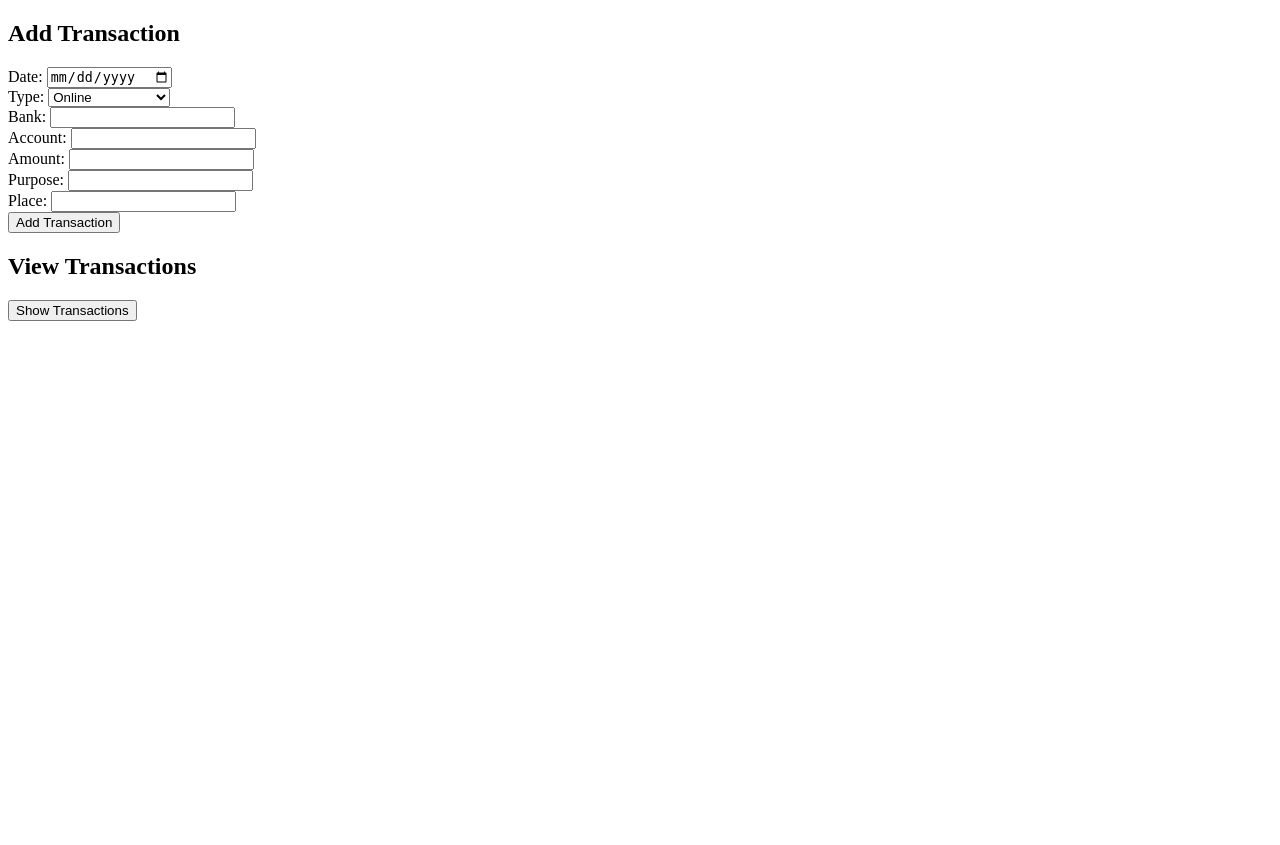
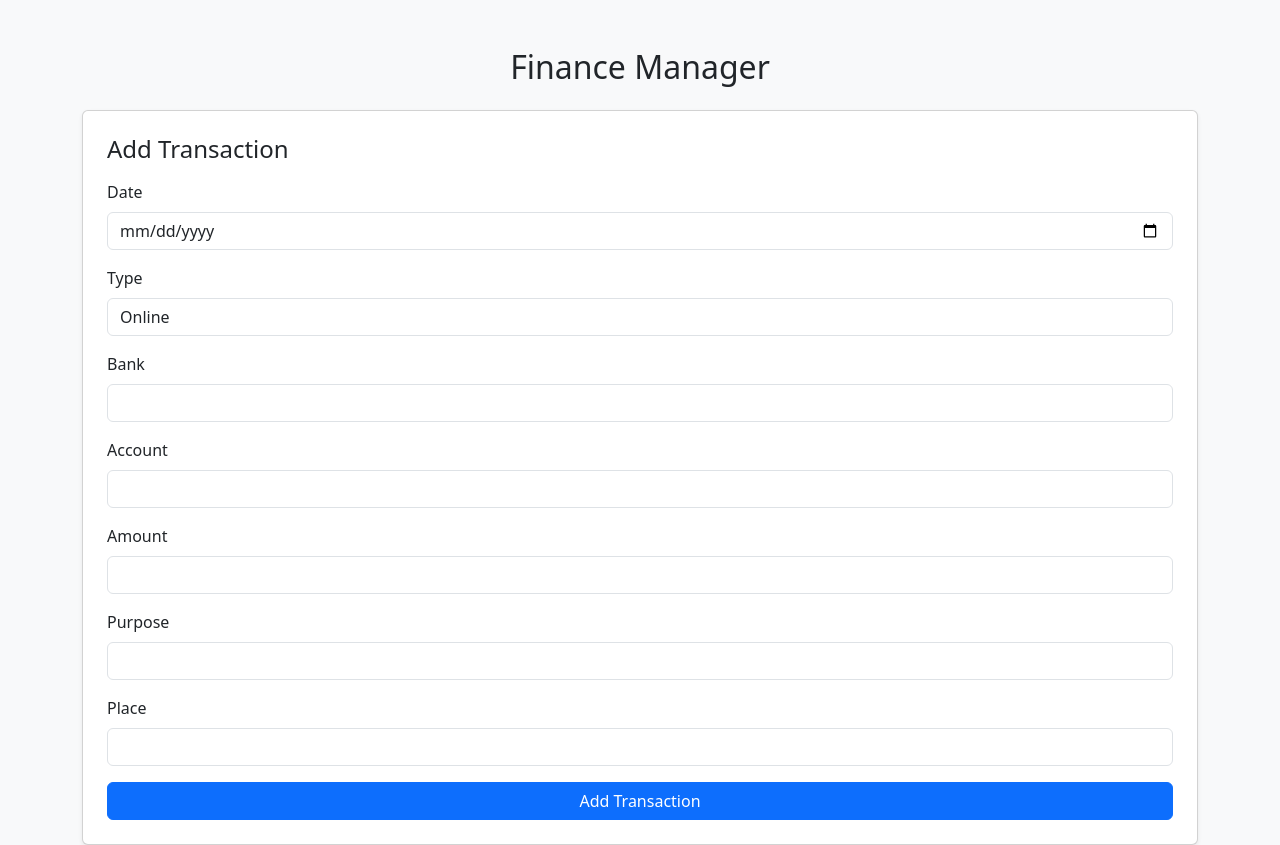
Before and after one commit to lokeshsandhu/Finance-Manager, a Flask app: page / in a window 1280 px wide. Before the commit the page ends 321 px from the top, so only its background shows below. Run offline with Flask 3, Linux system fonts and the light colour scheme; parts of the project's set-up code (start-up, migrations or seed data) failed here and were passed over.

Commit message:
Update index.html

```diff
--- a/templates/index.html
+++ b/templates/index.html
@@ -1,39 +1,76 @@
-<!DOCTYPE html>
-<html>
+<!DOCTYPE html><html lang="en">
 <head>
+    <meta charset="UTF-8">
+    <meta name="viewport" content="width=device-width, initial-scale=1.0">
     <title>Finance Manager</title>
+    <link href="https://cdn.jsdelivr.net/npm/bootstrap@5.3.0/dist/css/bootstrap.min.css" rel="stylesheet">
+    <script src="https://code.jquery.com/jquery-3.6.0.min.js"></script>
 </head>
-<body>
-    <h2>Add Transaction</h2>
-    <form action="/add_transaction" method="post">
-        Date: <input type="date" name="date"><br>
-        Type: <select name="type">
+<body class="bg-light">
+    <div class="container mt-5">
+        <h2 class="text-center mb-4">Finance Manager</h2><div class="card p-4 shadow-sm">
+        <h4 class="mb-3">Add Transaction</h4>
+        <form id="transaction-form">
+            <div class="mb-3">
+                <label class="form-label">Date</label>
+                <input type="date" class="form-control" name="date" required>
+            </div>
+            <div class="mb-3">
+                <label class="form-label">Type</label>
+                <select class="form-control" name="type" required>
                     <option>Online</option>
                     <option>In-Person</option>
                     <option>Interac</option>
                     <option>Cash</option>
                     <option>Across Accounts</option>
-        </select><br>
-        Bank: <input type="text" name="bank"><br>
-        Account: <input type="text" name="account"><br>
-        Amount: <input type="number" name="amount"><br>
-        Purpose: <input type="text" name="purpose"><br>
-        Place: <input type="text" name="place"><br>
-        <input type="submit" value="Add Transaction">
+                </select>
+            </div>
+            <div class="mb-3">
+                <label class="form-label">Bank</label>
+                <input type="text" class="form-control" name="bank">
+            </div>
+            <div class="mb-3">
+                <label class="form-label">Account</label>
+                <input type="text" class="form-control" name="account">
+            </div>
+            <div class="mb-3">
+                <label class="form-label">Amount</label>
+                <input type="number" class="form-control" name="amount" required>
+            </div>
+            <div class="mb-3">
+                <label class="form-label">Purpose</label>
+                <input type="text" class="form-control" name="purpose" required>
+            </div>
+            <div class="mb-3">
+                <label class="form-label">Place</label>
+                <input type="text" class="form-control" name="place" required>
+            </div>
+            <button type="submit" class="btn btn-primary w-100">Add Transaction</button>
         </form>
-
-    <h2>View Transactions</h2>
-    <button onclick="fetchTransactions()">Show Transactions</button>
-    <div id="transactions"></div>
+        <div id="response-message" class="mt-3 text-success" style="display: none;"></div>
+    </div>
+</div>
 
 <script>
-        function fetchTransactions() {
-            fetch('/view_transactions')
-                .then(response => response.json())
-                .then(data => {
-                    document.getElementById('transactions').innerHTML = JSON.stringify(data.transactions, null, 2);
+    $(document).ready(function() {
+        $("#transaction-form").submit(function(event) {
+            event.preventDefault(); // Prevent form submission from refreshing page
+
+            $.ajax({
+                type: "POST",
+                url: "/add_transaction",
+                data: $(this).serialize(),
+                success: function(response) {
+                    $("#response-message").text("Transaction Added Successfully!").show().delay(3000).fadeOut();
+                    $("#transaction-form")[0].reset(); // Reset form fields after submission
+                },
+                error: function() {
+                    $("#response-message").text("Error adding transaction. Try again.").addClass("text-danger").show().delay(3000).fadeOut();
+                }
             });
-        }
+        });
+    });
 </script>
+
 </body>
 </html>
```
Lines whose indentation alone changed are shown as unchanged.
